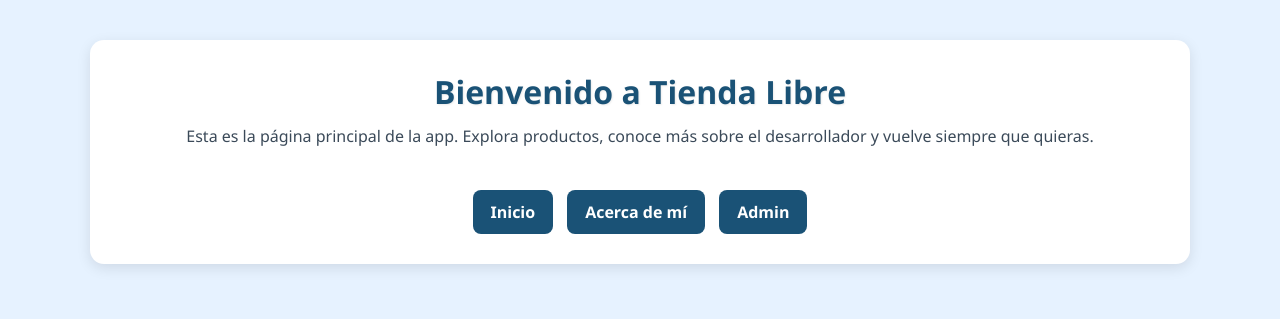
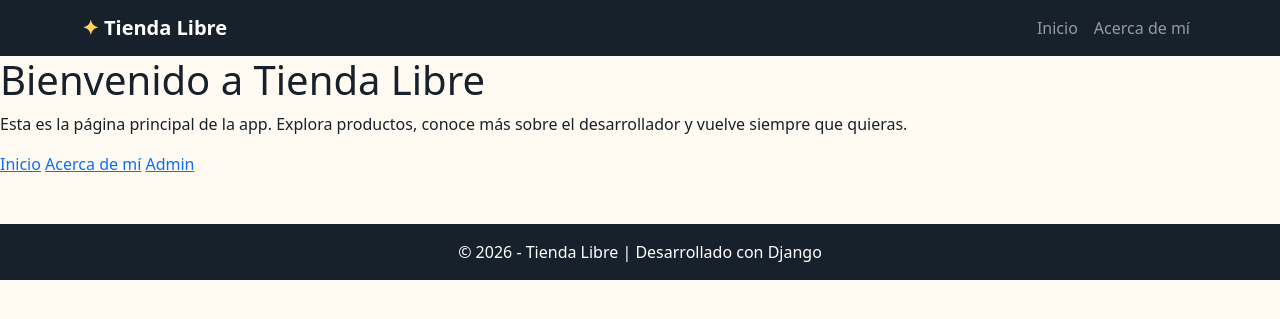
Before and after one commit to Villada-PG3/trabajo-practico-tienda-libre-joaquin-Gonzalez-Bossi, a Django app: page / in a window 1280 px wide. Shown: the top 319 px of the page. Run offline with Django 5.2, Linux system fonts and the light colour scheme.

Commit message:
tarea CLASE 3

```diff
--- a/tiendalibre/admin.py
+++ b/tiendalibre/admin.py
@@ -12,14 +12,14 @@ class ProductoAdmin(admin.ModelAdmin):
 
     def mostrar_miniatura(self, obj):
         if obj.imagen:
-            return format_html('<img src="{}" width="50" height="50" />',obj.imagen.url)
+            return format_html('<img src="{}" width="70" height="50" />',obj.imagen.url)
         return "sin imagen"
 
     mostrar_miniatura.short_description = 'Miniatura'
 
     def mostrar_imagen_detalle(self, obj):
         if obj.imagen:
-            return format_html('<img src="{}" width="300" height="300" />',obj.imagen.url)
+            return format_html('<img src="{}" width="500" height="300" />',obj.imagen.url)
         return "sin imagen"
 
     mostrar_imagen_detalle.short_description = 'Previsualización de la imagen'
--- a/tiendalibre/templates/tiendalibre/home.html
+++ b/tiendalibre/templates/tiendalibre/home.html
@@ -1,67 +1,7 @@
-<!DOCTYPE html>
-<html lang="es">
-<head>
-  <meta charset="UTF-8">
-  <title>Inicio | Tienda Libre</title>
-  <style>
-    body {
-      font-family: 'Segoe UI', Tahoma, Geneva, Verdana, sans-serif;
-      background-color: #e6f2ff;
-      margin: 0;
-      padding: 20px;
-      color: #2c3e50;
-    }
+{% extends 'tiendalibre/base.html' %}
+{% block title %}Inicio | Tienda Libre{% endblock %}
+{% block content %}
 
-    .page-wrapper {
-      max-width: 1100px;
-      margin: 0 auto;
-      padding: 20px;
-    }
-
-    .hero {
-      background-color: white;
-      padding: 30px;
-      border-radius: 14px;
-      box-shadow: 0 4px 14px rgba(0, 0, 0, 0.1);
-      text-align: center;
-    }
-
-    .hero h1 {
-      margin: 0 0 10px;
-      color: #1a5276;
-      text-shadow: 1px 1px 2px rgba(0, 0, 0, 0.08);
-    }
-
-    .hero p {
-      margin: 0 0 20px;
-      line-height: 1.7;
-      color: #3b4a59;
-    }
-
-    .nav-links {
-      display: inline-flex;
-      gap: 14px;
-      flex-wrap: wrap;
-      justify-content: center;
-      margin-top: 20px;
-    }
-
-    .nav-links a {
-      display: inline-block;
-      padding: 11px 18px;
-      background-color: #1a5276;
-      color: white;
-      text-decoration: none;
-      border-radius: 8px;
-      font-weight: 600;
-      transition: background-color 0.2s ease;
-    }
-
-
-
-  </style>
-</head>
-<body>
   <div class="page-wrapper">
   <div class="hero">
     <h1>Bienvenido a Tienda Libre</h1>
@@ -72,5 +12,5 @@
     <a href="/admin/">Admin</a>
     </div>
   </div>
-</body>
-</html>
+
+{% endblock %}
```
Lines whose indentation alone changed are shown as unchanged.
